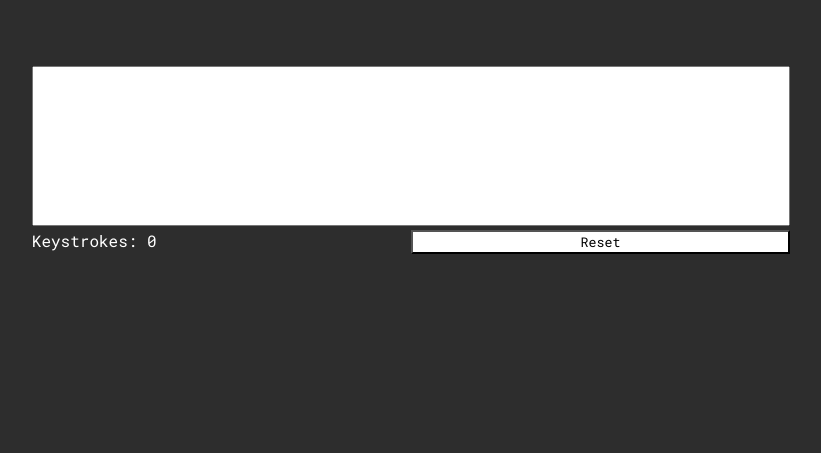
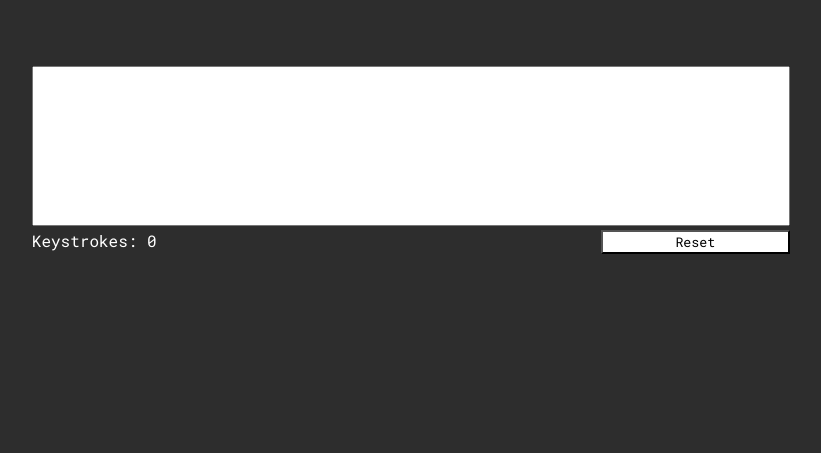
Before and after one commit to popestr/popestr.github.io, a PHP site: page /dev/keystrokes/index.html in a window 1280 px wide. Shown: the part 262-715 px from the top of the page, without its empty margins (229-1050 px from the left). Run offline with PHP 8.4, Linux system fonts and the light colour scheme.

Commit message:
Update static_styles.css

```diff
--- a/dev/keystrokes/static_styles.css
+++ b/dev/keystrokes/static_styles.css
@@ -32,17 +32,14 @@ textarea, button{
 }
 #main-sub-container{
 	display: grid;
-	grid-template-columns: 50% 50%;
+	grid-template-columns: 50% 25% 25%;
 }
 #reset-button{
-	grid-column-start: 2;
-	grid-column-end: 2;
+	grid-column: 3;
 }
 #keystroke-counter{
-	grid-column-start:1;
-	grid-column-end: 1;
+	grid-column: 1;
 }
-
 #header-bar{
 	position: fixed;
 	left: 0px;
```
